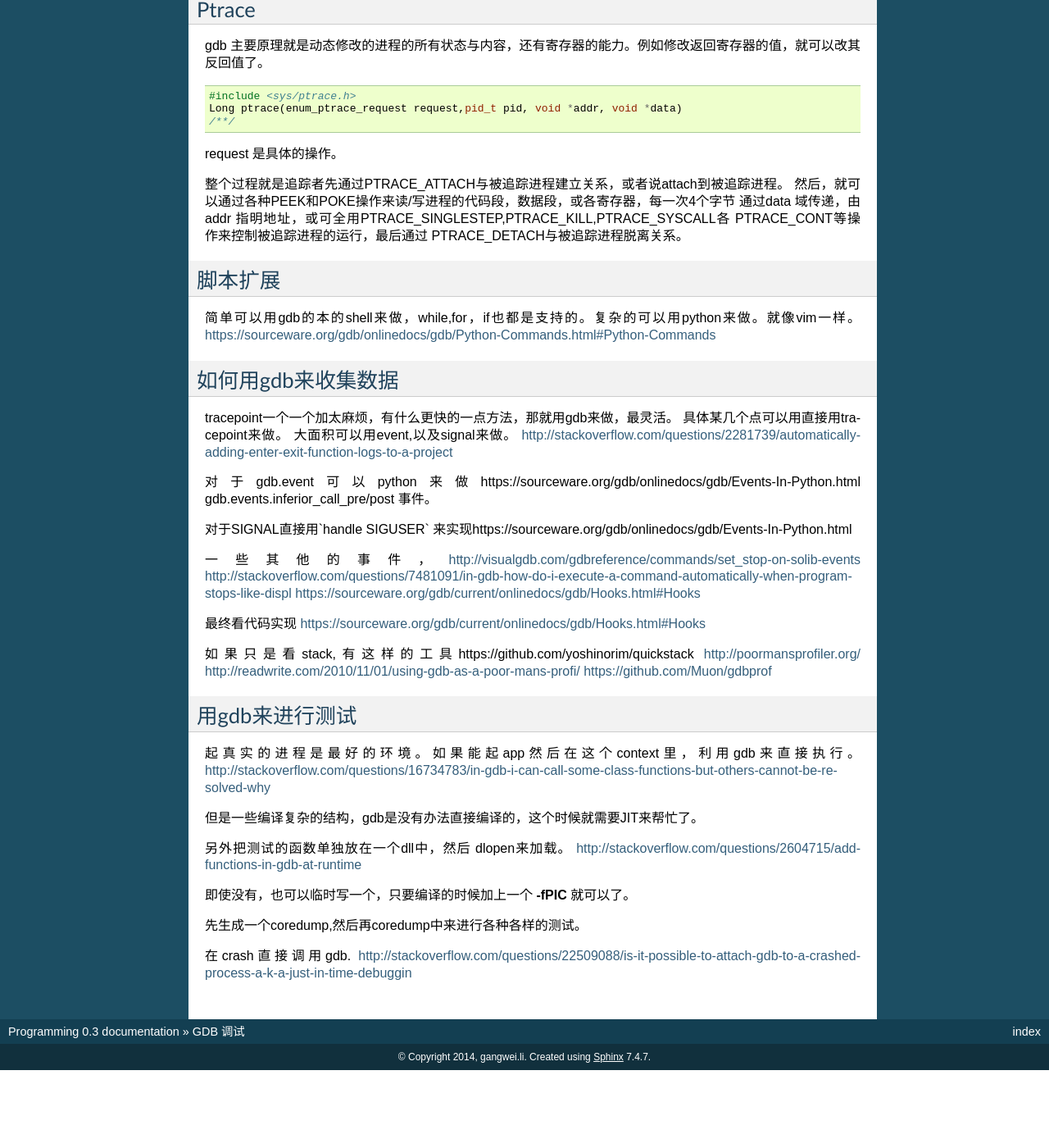
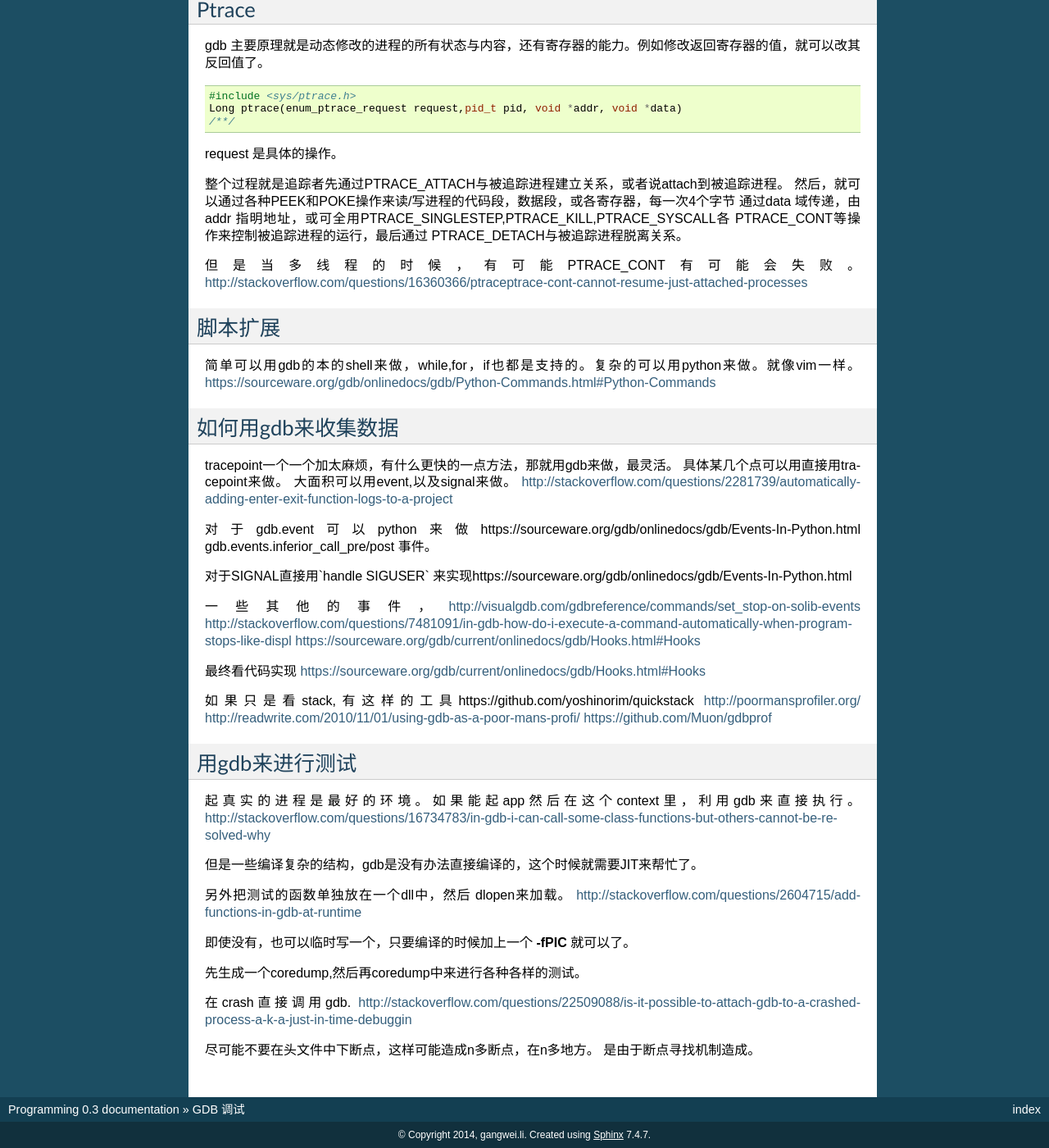
Before and after one commit to gwli/Programming, a Sphinx documentation site: the page built from source/content/Stage_2/HowToGDB.rst, in a window 1280 px wide and 1400 px high, scrolled down 13886 px. Shown: the whole window at 82% size. Built offline with Sphinx 7.4.7, drawn with Linux system fonts in a browser that asks for light colours; before the commit the page ends 15191 px from its top, so only the background shows below that.

Commit message:
the core of debugging

```diff
--- a/source/content/Stage_2/HowToDebug.rst
+++ b/source/content/Stage_2/HowToDebug.rst
@@ -6,6 +6,8 @@ Introduction
 ------------
 
 调试程序方法有很多，但最重要的是自己的思考。再好的工具的工具都不能取代你的思考。
+调试的速度与精确度 思考 + 经验+实践+良好的系统知识。
+
 gdb step 也是为了你的思考验证来准备的。通过log来分析，search才及动态的分析工具
 都是为了你的思考。思考要用事实来验证，并且要基于事实，并且事实来突破自己的思维局限。
 最难的那就是 mental model bugs. 在你认为最不可能出错的地方出错了。并且这种错误一般都是由引低级的错误引起来，
@@ -236,3 +238,7 @@ http://www.cprogramming.com/tutorial/visual_studio_tips.html。
 =================
 
 以自定的命令，再加上各种command的hooks来实现 各种测试与与调试信息。 充分利用这些可以大大减少harness的准备的工作。
+
+
+对于大的并行程序，有专门的profiling与debugging工具，例如
+http://www.roguewave.com/products-services/totalview
--- a/source/content/Stage_2/HowToGDB.rst
+++ b/source/content/Stage_2/HowToGDB.rst
@@ -740,6 +740,8 @@ request 是具体的操作。
 通过data 域传递，由addr 指明地址，或可全用PTRACE_SINGLESTEP,PTRACE_KILL,PTRACE_SYSCALL各
 PTRACE_CONT等操作来控制被追踪进程的运行，最后通过 PTRACE_DETACH与被追踪进程脱离关系。
 
+但是当多线程的时候，有可能PTRACE_CONT有可能会失败。http://stackoverflow.com/questions/16360366/ptraceptrace-cont-cannot-resume-just-attached-processes
+
 
 
 
@@ -794,3 +796,5 @@ http://stackoverflow.com/questions/2604715/add-functions-in-gdb-at-runtime
 
 在crash直接调用gdb.
 http://stackoverflow.com/questions/22509088/is-it-possible-to-attach-gdb-to-a-crashed-process-a-k-a-just-in-time-debuggin
+
+尽可能不要在头文件中下断点，这样可能造成n多断点，在n多地方。 是由于断点寻找机制造成。
```
